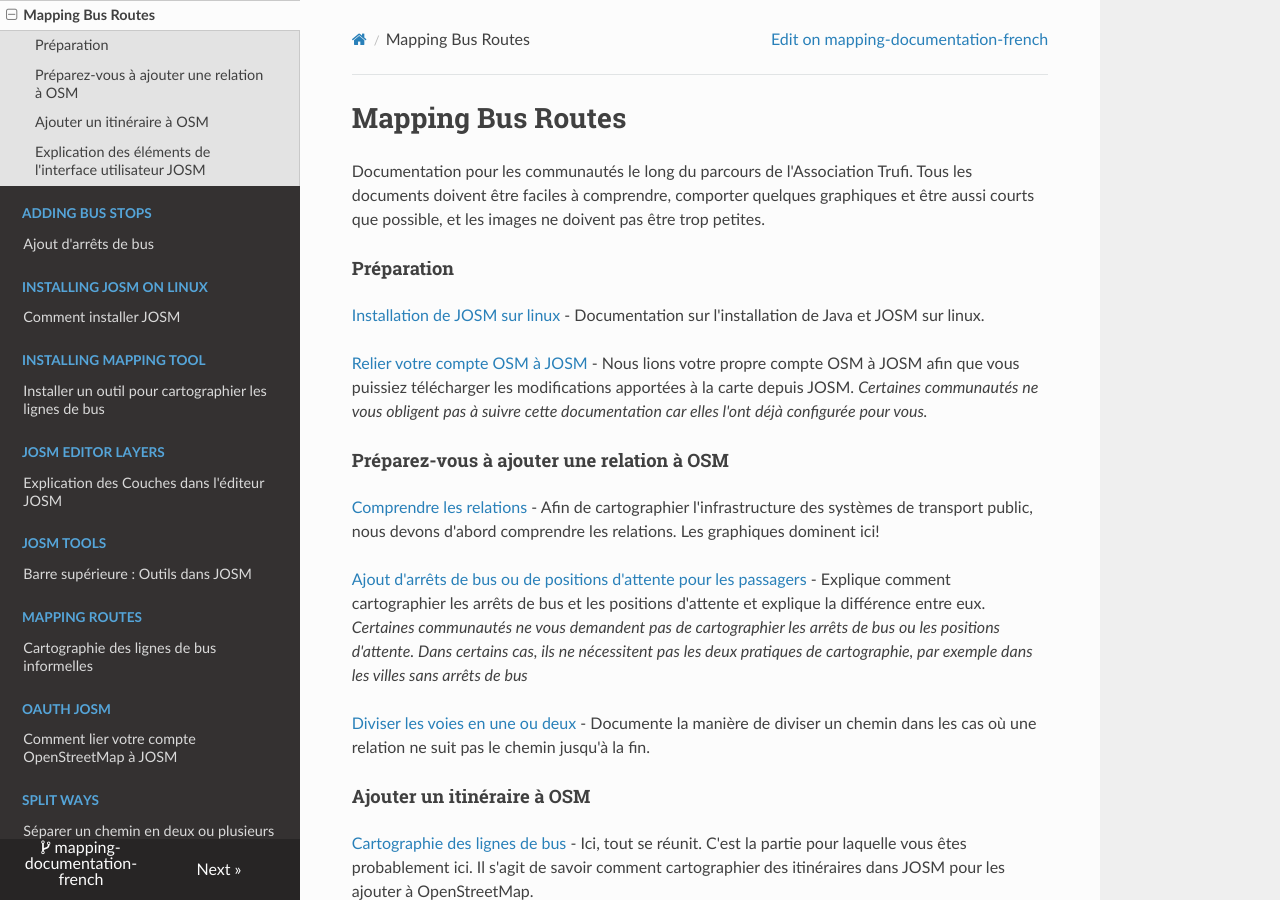
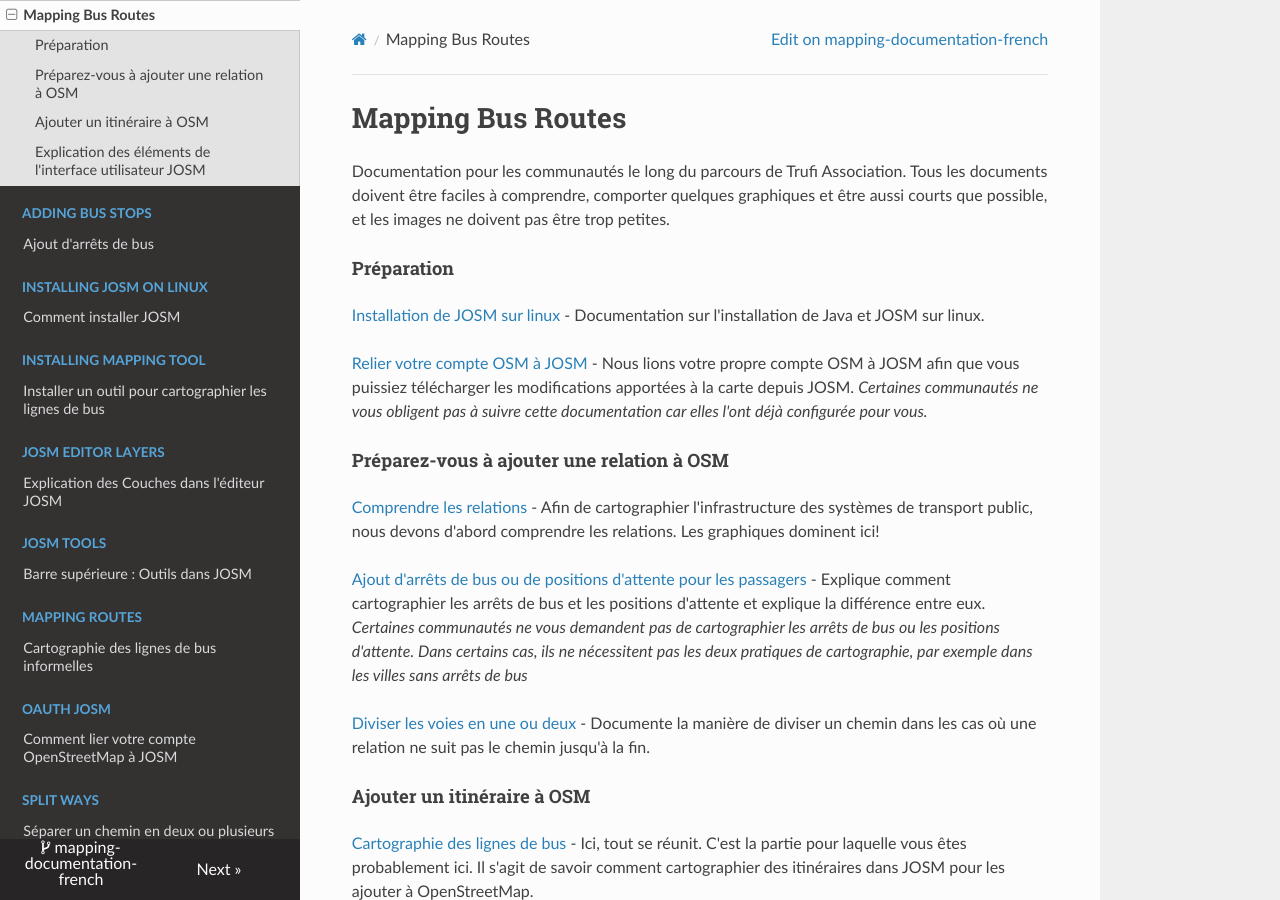
Before and after one commit to trufi-association/mapping-documentation-french, an MkDocs documentation site: the page built from docs/index.md, in a window 1280 px wide and 900 px high. Built offline with MkDocs 1.6.1, drawn with Linux system fonts in a browser that asks for light colours; nearby versions of some CDN libraries.

```diff
--- a/docs/index.md
+++ b/docs/index.md
@@ -1,6 +1,6 @@
 # Mapping Bus Routes
 
-Documentation pour les communautés le long du parcours de l'Association Trufi. Tous les documents doivent être faciles à comprendre, comporter quelques graphiques et être aussi courts que possible, et les images ne doivent pas être trop petites.
+Documentation pour les communautés le long du parcours de Trufi Association. Tous les documents doivent être faciles à comprendre, comporter quelques graphiques et être aussi courts que possible, et les images ne doivent pas être trop petites.
 
 #### Préparation
 
```
